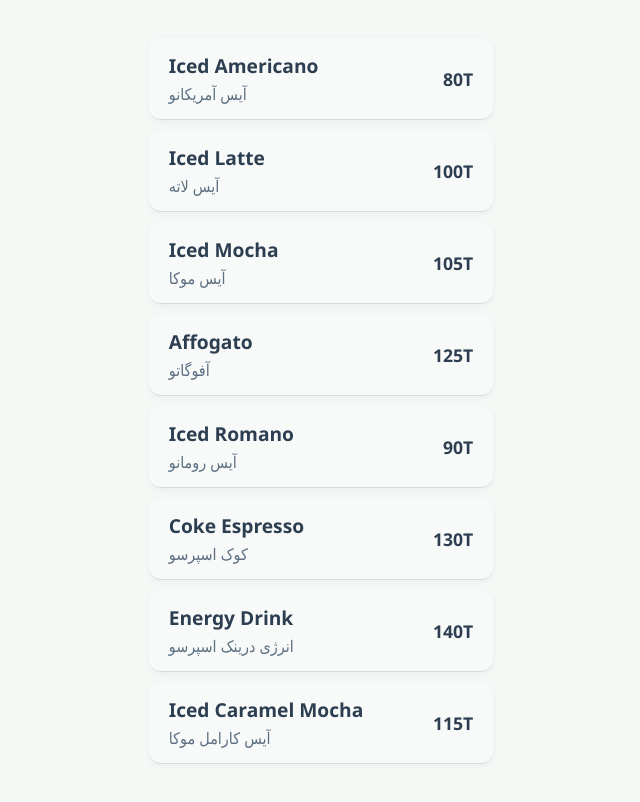
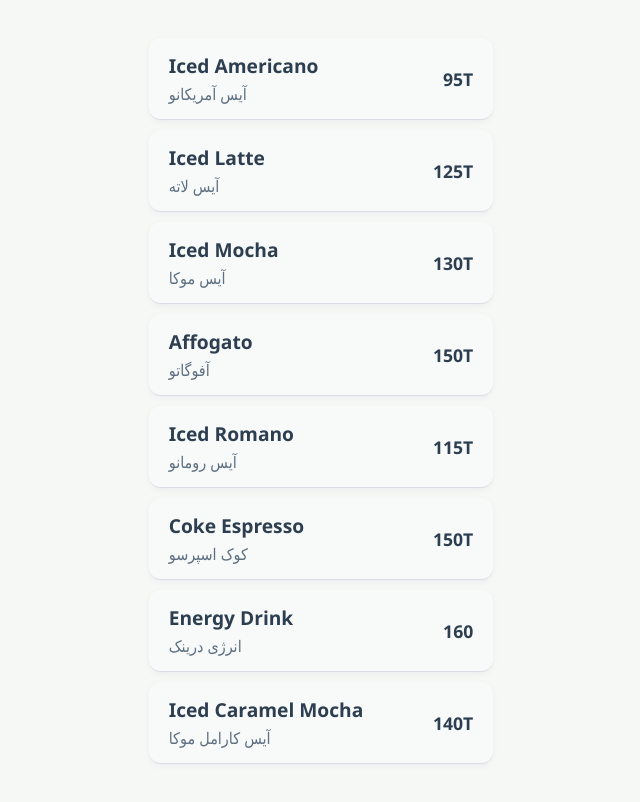
Before and after one commit to ME0W004/MOODBAR, a plain HTML site: page MOODBAR-main/moodbar/items/icedcoffee.html in a window 1280 px wide. Shown: the part 234-1036 px from the top of the page, without its empty margins (319-959 px from the left). Drawn offline with Linux system fonts and the light colour scheme.

Commit message:
Update icedcoffee.html

```diff
--- a/MOODBAR-main/moodbar/items/icedcoffee.html
+++ b/MOODBAR-main/moodbar/items/icedcoffee.html
@@ -17,7 +17,7 @@
         <div class="fa">آیس آمریکانو</div>
       </div>
       <div class="item-right">
-        <div class="en-price">80T</div>
+        <div class="en-price">95T</div>
       </div>
     </div>
     <div class="item">
@@ -26,7 +26,7 @@
         <div class="fa">آیس لاته</div>
       </div>
       <div class="item-right">
-        <div class="en-price">100T</div>
+        <div class="en-price">125T</div>
       </div>
     </div>
     <div class="item">
@@ -35,7 +35,7 @@
         <div class="fa">آیس موکا</div>
       </div>
       <div class="item-right">
-        <div class="en-price">105T</div>
+        <div class="en-price">130T</div>
       </div>
     </div>
     <div class="item">
@@ -44,7 +44,7 @@
         <div class="fa">آفوگاتو</div>
       </div>
       <div class="item-right">
-        <div class="en-price">125T</div>
+        <div class="en-price">150T</div>
       </div>
     </div>
     <div class="item">
@@ -53,7 +53,7 @@
         <div class="fa">آیس رومانو</div>
       </div>
       <div class="item-right">
-        <div class="en-price">90T</div>
+        <div class="en-price">115T</div>
       </div>
     </div>
     <div class="item">
@@ -62,16 +62,16 @@
         <div class="fa">کوک اسپرسو</div>
       </div>
       <div class="item-right">
-        <div class="en-price">130T</div>
+        <div class="en-price">150T</div>
       </div>
     </div>
     <div class="item">
       <div class="item-left">
         <div class="en">Energy Drink</div>
-        <div class="fa">انرژی درینک اسپرسو</div>
+        <div class="fa">انرژی درینک </div>
       </div>
       <div class="item-right">
-        <div class="en-price">140T</div>
+        <div class="en-price">160</div>
       </div>
     </div>
     <div class="item">
@@ -80,7 +80,7 @@
         <div class="fa">آیس کارامل موکا</div>
       </div>
       <div class="item-right">
-        <div class="en-price">115T</div>
+        <div class="en-price">140T</div>
       </div>
     </div>
   </div>
```
